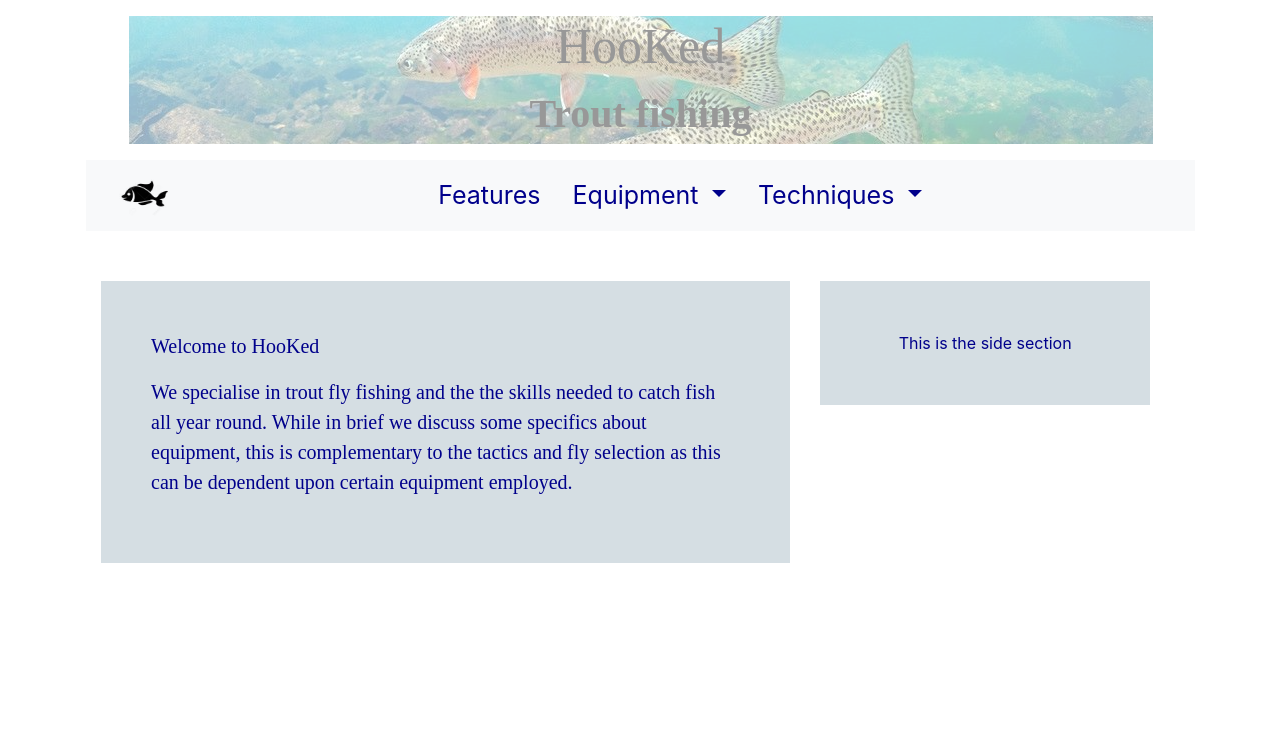
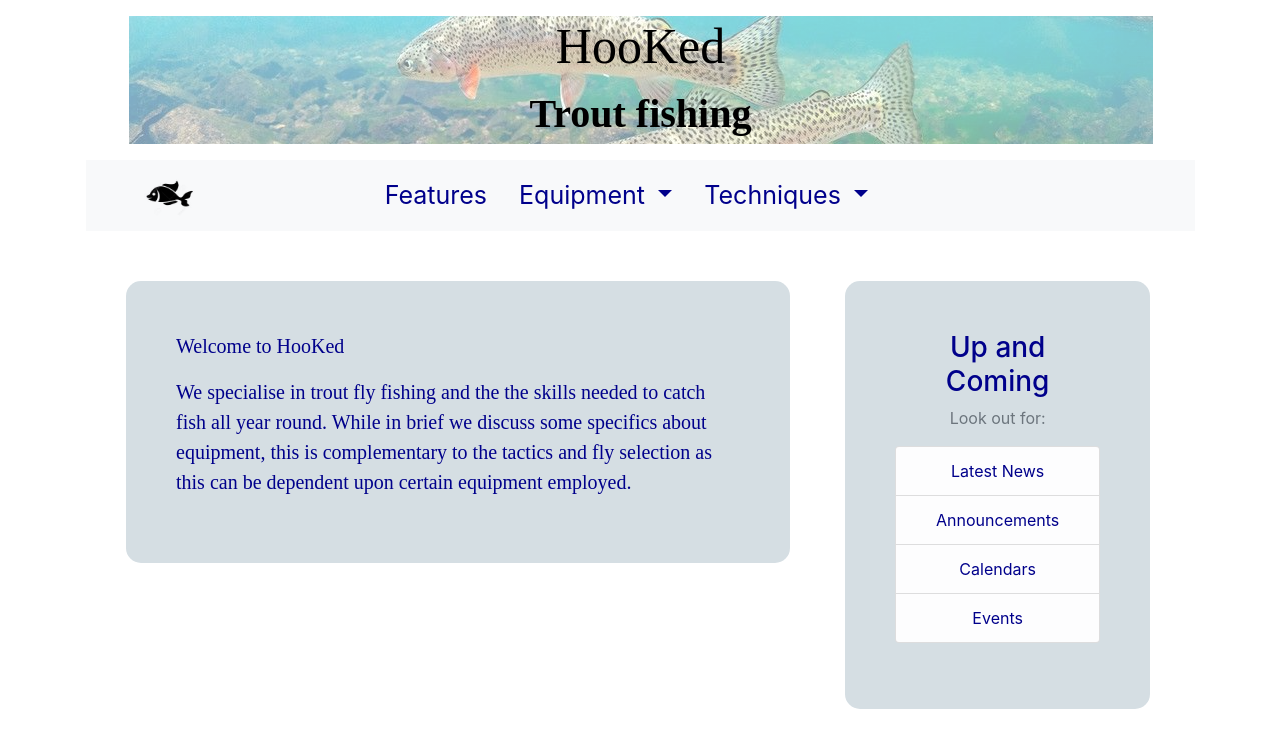
Before and after one commit to StudentRP/hooked, a Django app: page / in a window 1280 px wide. Shown: the top 748 px of the page. Run offline with Django 4.2, Linux system fonts and the light colour scheme.

Commit message:
aside now inherited from template in linear succession.

```diff
--- a/main_body/static/main_body/main.css
+++ b/main_body/static/main_body/main.css
@@ -3,15 +3,13 @@
 }
 
 header{
-    background: url("../site_img/trout.jpg");
+    background-image: linear-gradient(rgba(255,255,255,0.5), rgba(255,255,255,0.5)), url("../site_img/trout.jpg");
+    /*background: url("../site_img/trout.jpg");*/
     background-repeat: no-repeat;
     background-position: center;
+    /*background-size: auto;*/
+
 }
-.trans {
-    opacity: 0.4;
-    filter: alpha(opacity = 40)
-}
-
 
 .my_header, aside {
     text-align: center;
@@ -21,28 +19,39 @@ header{
 aside, section{
     background-color: #d5dee3;
     /*border: 3px solid red;*/
+    border-radius: 15px;
     margin-top: 50px;
+    margin-left: 25px;
     padding: 50px;
+
 }
 
+#fish {
+    margin-left: 25px;
+}
 
 .nav-item .nav-link {
-    font-size: 25px
+    font-size: 25px;
 
 }
 
 .nav-item .nav-link:hover {
-    color: purple !important;
+    color: mediumpurple !important;
+
 }
 
 .navbar {
     /*border: 3px solid #73AD21;*/
 }
 
+
 #navbarNavDropdown ul{
     /*border:3px solid orangered !important;*/
-    width: 70%; /*  provides centering of the nav*/
-    margin: auto;
+    width: 70%; /*  width of the inline element*/
+    margin: auto; /*  margin from top*/
+    margin-left: 8%;
+
+
 }
 
 .home_page_welcome p {
@@ -54,7 +63,6 @@ aside, section{
     font-family: "Times New Roman", Times, serif;
     font-size: 40px;
     color: black !important;
-    /*opacity: 1;*/
 
 }
 
--- a/main_body/templates/main_body/base.html
+++ b/main_body/templates/main_body/base.html
@@ -1,4 +1,3 @@
-
 {% load static %}
 <!DOCTYPE html>
 <html lang="en">
@@ -25,7 +24,7 @@
         </header>
     </div>
 
-    <nav class="navbar navbar-expand-lg navbar-light bg-light">
+    <nav class="navbar navbar-expand-sm navbar-light bg-light">
       <div class="container my_nav">
 
           <div id="fish">
@@ -81,11 +80,9 @@
 
         <div class="col-4">
             <aside>
-                This is the side section
+                {% block sidebar %} {% endblock %}  <!-- not working-->
             </aside>
         </div>
-
-
     </div>
 
 <script src="https://cdn.jsdelivr.net/npm/bootstrap@5.1.3/dist/js/bootstrap.bundle.min.js" integrity="sha384-ka7Sk0Gln4gmtz2MlQnikT1wXgYsOg+OMhuP+IlRH9sENBO0LRn5q+8nbTov4+1p" crossorigin="anonymous"></script>
--- a/main_body/templates/main_body/equipment.html
+++ b/main_body/templates/main_body/equipment.html
@@ -1,4 +1,4 @@
-{% extends "main_body/base.html" %}
+{% extends "main_body/sidebar_content.html" %}
 
 {% block content %}
     This is the equipment page
--- a/main_body/templates/main_body/features.html
+++ b/main_body/templates/main_body/features.html
@@ -1,4 +1,4 @@
-{% extends "main_body/base.html" %}
+{% extends "main_body/sidebar_content.html" %}
 
 {% block content%}
 
--- a/main_body/templates/main_body/home.html
+++ b/main_body/templates/main_body/home.html
@@ -1,4 +1,4 @@
-{% extends "main_body/base.html" %}
+{% extends "main_body/sidebar_content.html" %}
 
 {% block content %}
     <div class="home_page_welcome">
--- /dev/null
+++ b/main_body/templates/main_body/sidebar_content.html
@@ -0,0 +1,21 @@
+{% extends "main_body/base.html" %}
+
+{# not working yet#}
+
+{% block sidebar %}
+    <h3>Up and Coming</h3>
+    <p class='text-muted'>Look out for:
+      <ul class="list-group">
+        <li class="list-group-item list-group-item-light">Latest News</li>
+        <li class="list-group-item list-group-item-light">Announcements</li>
+        <li class="list-group-item list-group-item-light">Calendars</li>
+        <li class="list-group-item list-group-item-light">Events</li>
+      </ul>
+    </p>
+{% endblock sidebar %}
+
+
+{# Templating must be inner flow as in a->b->c (c inherits from b and b inherits from a)#}
+{# NOT #}
+{# Forked = a->b & a->c (c inherits from a but wants content from c in b) in other words a cant do a look up of c content #}
+{#before running the page for b#}
--- a/main_body/templates/main_body/techniques.html
+++ b/main_body/templates/main_body/techniques.html
@@ -1,4 +1,4 @@
-{% extends "main_body/base.html" %}
+{% extends "main_body/sidebar_content.html" %}
 
 {% block content %}
     This is the techniques page
--- a/main_body/urls.py
+++ b/main_body/urls.py
@@ -2,7 +2,7 @@ from django.urls import path
 from . import views
 
 urlpatterns = [
-    path('', views.home, name='mb-home'),
+    path('', views.Home.as_view(), name='mb-home'),
     path('equipment/', views.equipment, name='mb-equipment'),
     path('techniques/', views.techniques, name='mb-techniques'),
     path('features/', views.features, name='mb-features')
--- a/main_body/views.py
+++ b/main_body/views.py
@@ -1,10 +1,16 @@
 from django.shortcuts import render
+from django.views import View
 
 # Create your views here.
 
 
-def home(request):
-    return render(request, "main_body/home.html", {'title': 'Home'})
+# def home(request):
+#     return render(request, "main_body/home.html", {'title': 'Home'})
+
+
+class Home(View): # class based view seems to be working
+    def get(self, request):
+        return render(request, "main_body/home.html", {'title': 'Home'})
 
 
 def equipment(request):
```
